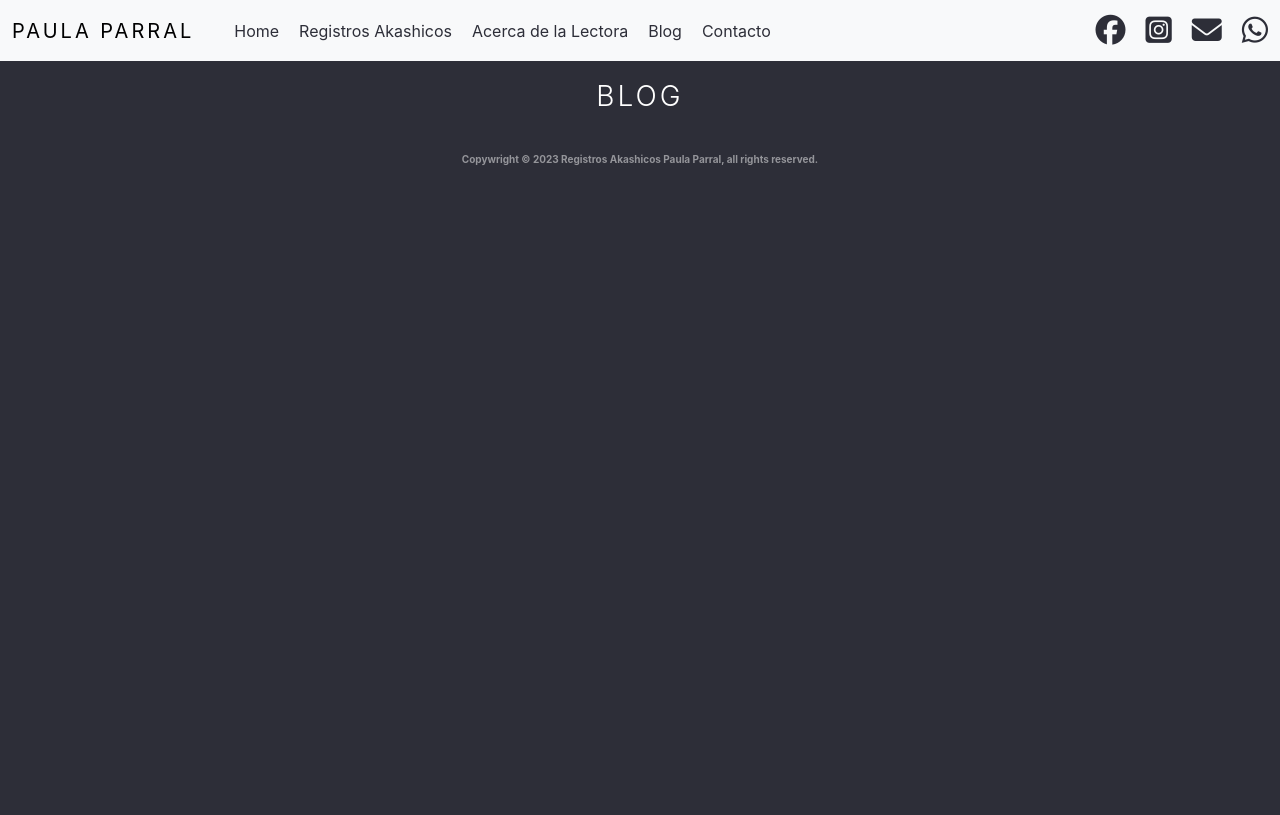
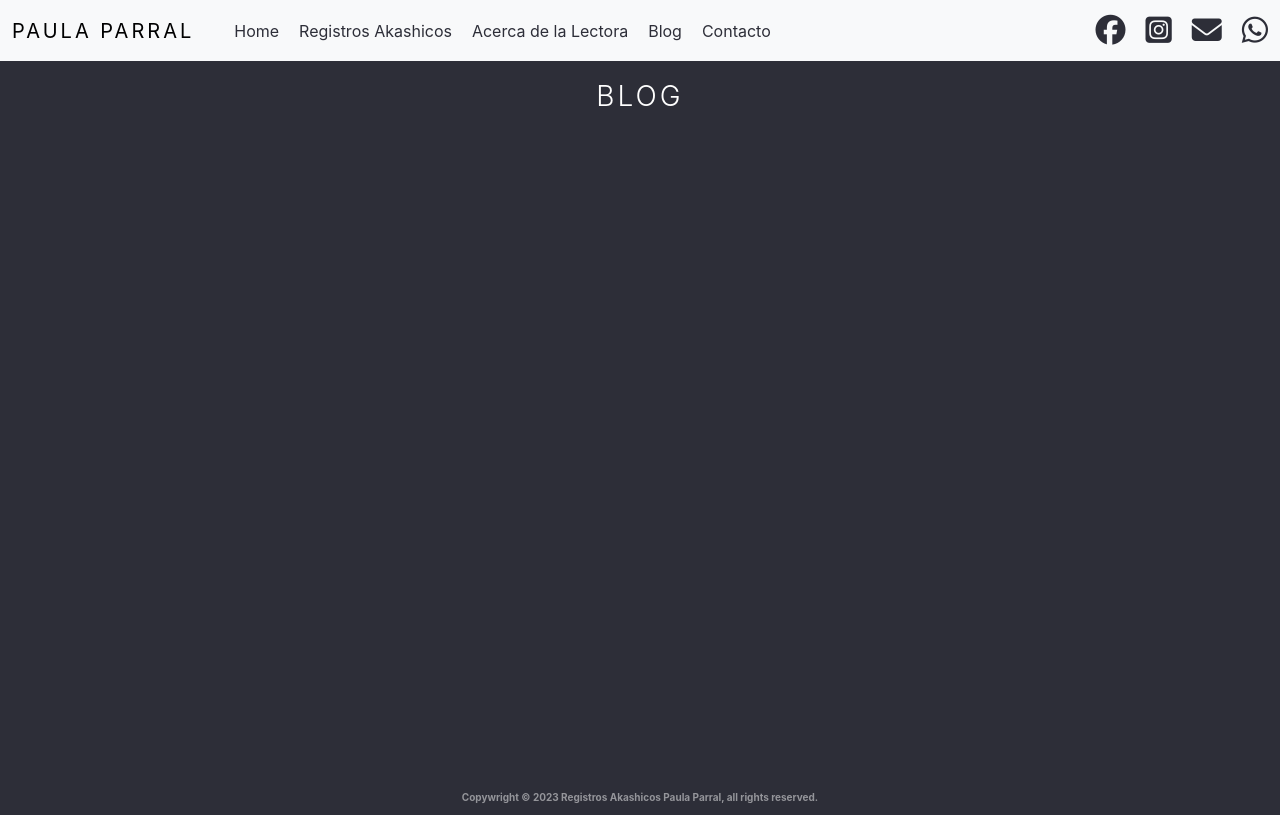
Before and after one commit to stephaniecrocker91/paulaparral, a React (Create React App) app: page /blog in a window 1280 px wide. Built offline with nearby package versions, Linux system fonts and the light colour scheme.

Commit message:
fixed footer!

```diff
--- a/src/App.module.css
+++ b/src/App.module.css
@@ -20,6 +20,7 @@ html,body {
 .Content {
   margin-top: 60px;
   flex:1;
+  min-height: calc(90vh);
 }
 
 .Box {
```
